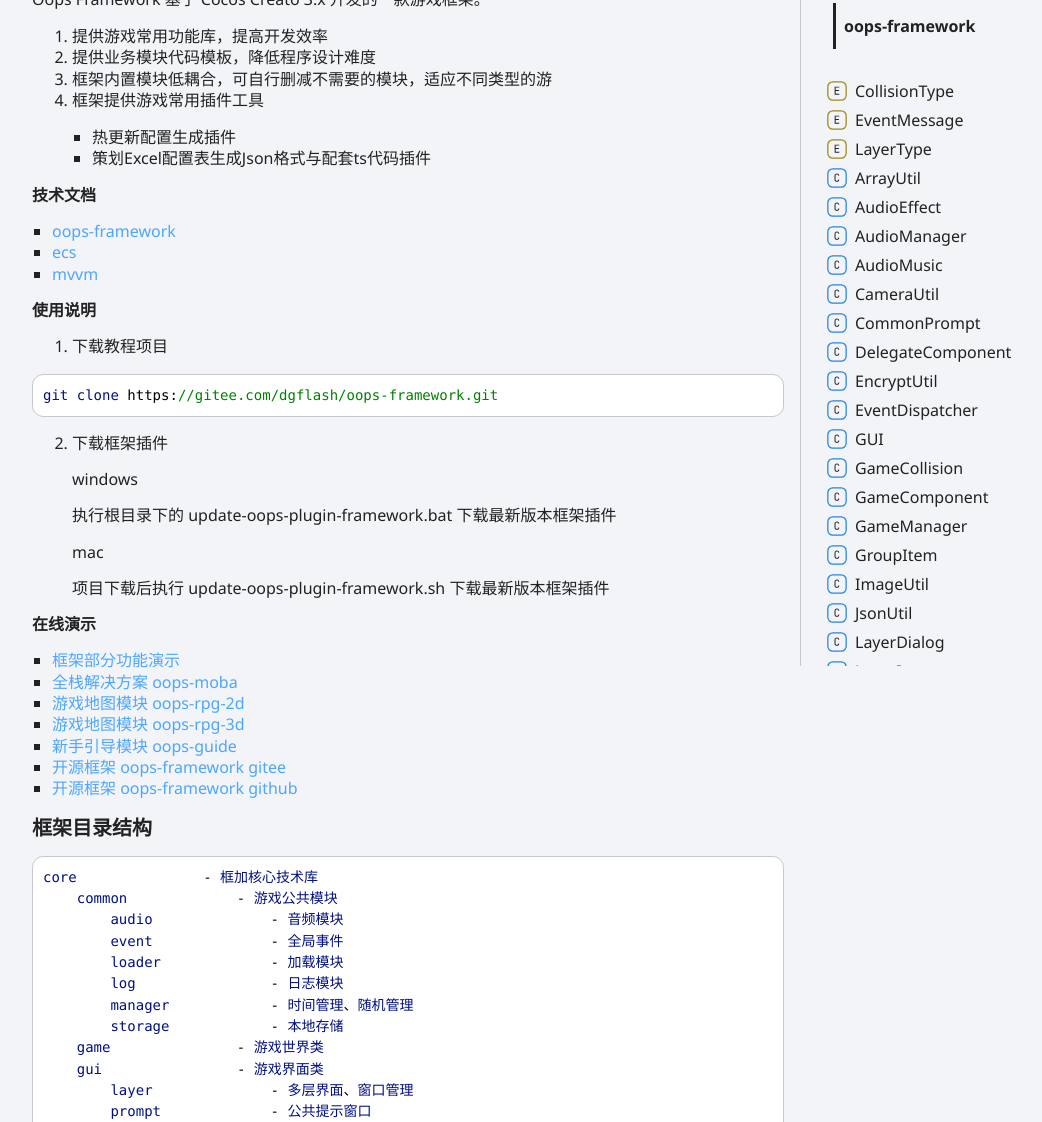
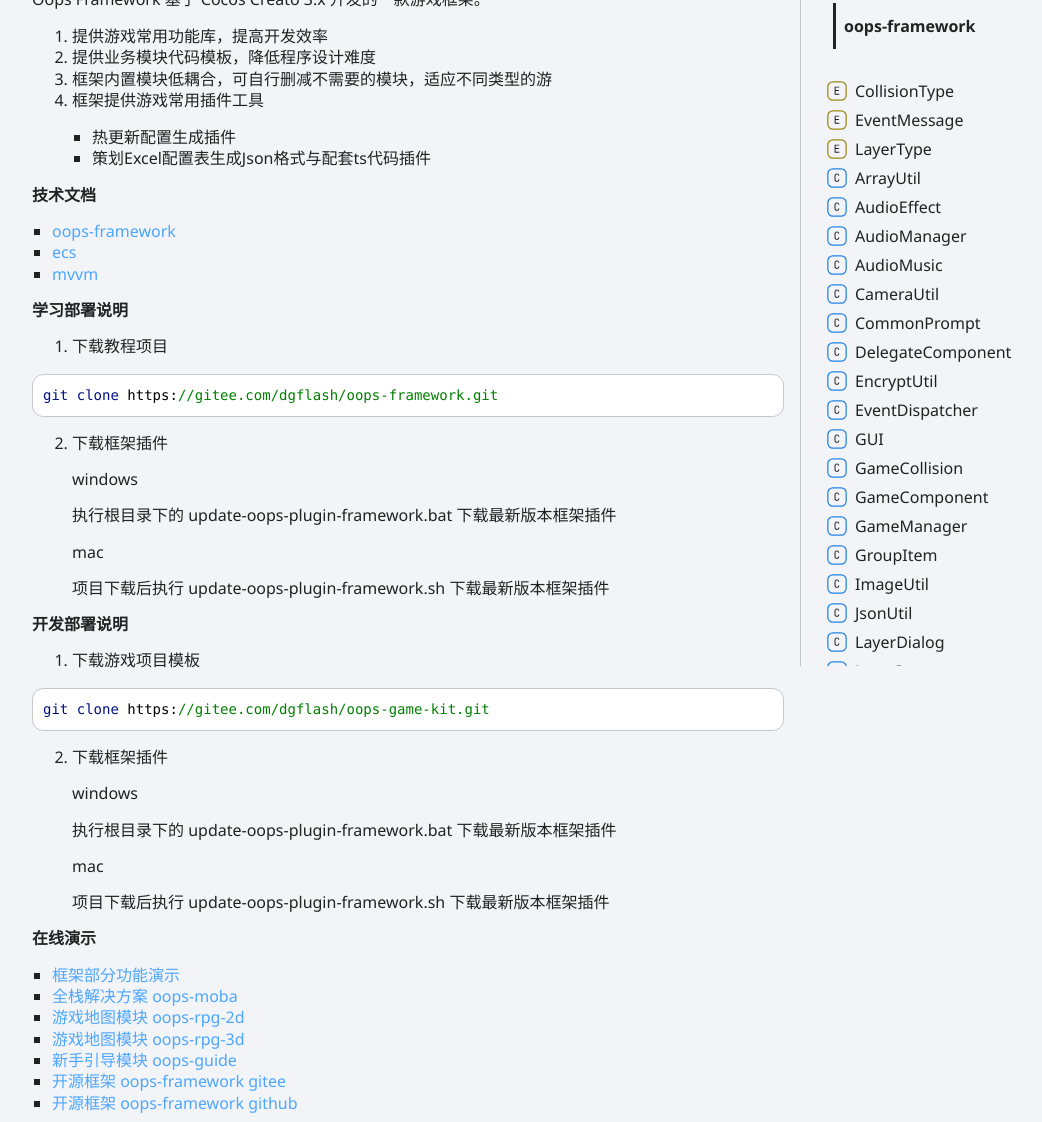
Before and after one commit to dgflash/oops-plugin-framework, a website: page docs/index.html in a window 1280 px wide. Shown: the part 166-1288 px from the top of the page, without its empty margins (96-1138 px from the left). Drawn offline with Linux system fonts and the light colour scheme.

Commit message:
更新文档

```diff
--- a/docs/index.html
+++ b/docs/index.html
@@ -14,7 +14,7 @@
  * @Author: dgflash
  * @Date: 2022-09-01 18:00:28
  * @LastEditors: dgflash
- * @LastEditTime: 2022-09-02 15:18:20
+ * @LastEditTime: 2022-09-02 15:23:20
 -->
 
 <a href="#介绍" id="介绍" style="color: inherit; text-decoration: none;">
@@ -41,8 +41,8 @@
 <li><a href="https://gitee.com/dgflash/oops-framework/tree/master/doc/mvvm">mvvm</a></li>
 </ul>
 
-<a href="#使用说明" id="使用说明" style="color: inherit; text-decoration: none;">
-  <h4>使用说明</h4>
+<a href="#学习部署说明" id="学习部署说明" style="color: inherit; text-decoration: none;">
+  <h4>学习部署说明</h4>
 </a>
 <ol>
 <li>下载教程项目</li>
@@ -58,6 +58,29 @@
 <p> 执行根目录下的 update-oops-plugin-framework.bat 下载最新版本框架插件</p>
 
 <a href="#mac" id="mac" style="color: inherit; text-decoration: none;">
+  <h5>mac</h5>
+</a>
+<p> 项目下载后执行 update-oops-plugin-framework.sh 下载最新版本框架插件</p>
+</li>
+</ol>
+
+<a href="#开发部署说明" id="开发部署说明" style="color: inherit; text-decoration: none;">
+  <h4>开发部署说明</h4>
+</a>
+<ol>
+<li>下载游戏项目模板</li>
+</ol>
+<pre><code><span class="hl-0">git</span><span class="hl-1"> </span><span class="hl-0">clone</span><span class="hl-1"> </span><span class="hl-2">https</span><span class="hl-1">:</span><span class="hl-3">//gitee.com/dgflash/oops-game-kit.git</span>
+</code></pre>
+<ol start="2">
+<li><p>下载框架插件</p>
+
+<a href="#windows-1" id="windows-1" style="color: inherit; text-decoration: none;">
+  <h5>windows</h5>
+</a>
+<p> 执行根目录下的 update-oops-plugin-framework.bat 下载最新版本框架插件</p>
+
+<a href="#mac-1" id="mac-1" style="color: inherit; text-decoration: none;">
   <h5>mac</h5>
 </a>
 <p> 项目下载后执行 update-oops-plugin-framework.sh 下载最新版本框架插件</p>
@@ -86,8 +109,7 @@
 <a href="#学习交流-qq-群：798575969" id="学习交流-qq-群：798575969" style="color: inherit; text-decoration: none;">
   <h4>学习交流 QQ 群：798575969</h4>
 </a>
-<pre><code><span class="hl-1">![](</span><span class="hl-0">http</span><span class="hl-1">:</span><span class="hl-3">//dgflash.gitee.io/oops-full-stack-web/doc/img/qq.png)</span>
-</code></pre>
+<p><img src="http://dgflash.gitee.io/oops-full-stack-web/doc/img/qq.png" alt="image"></p>
 </div></div>
 <div class="col-4 col-menu menu-sticky-wrap menu-highlight">
 <div class="tsd-navigation settings">
```
Also changed, not shown: README.md.
